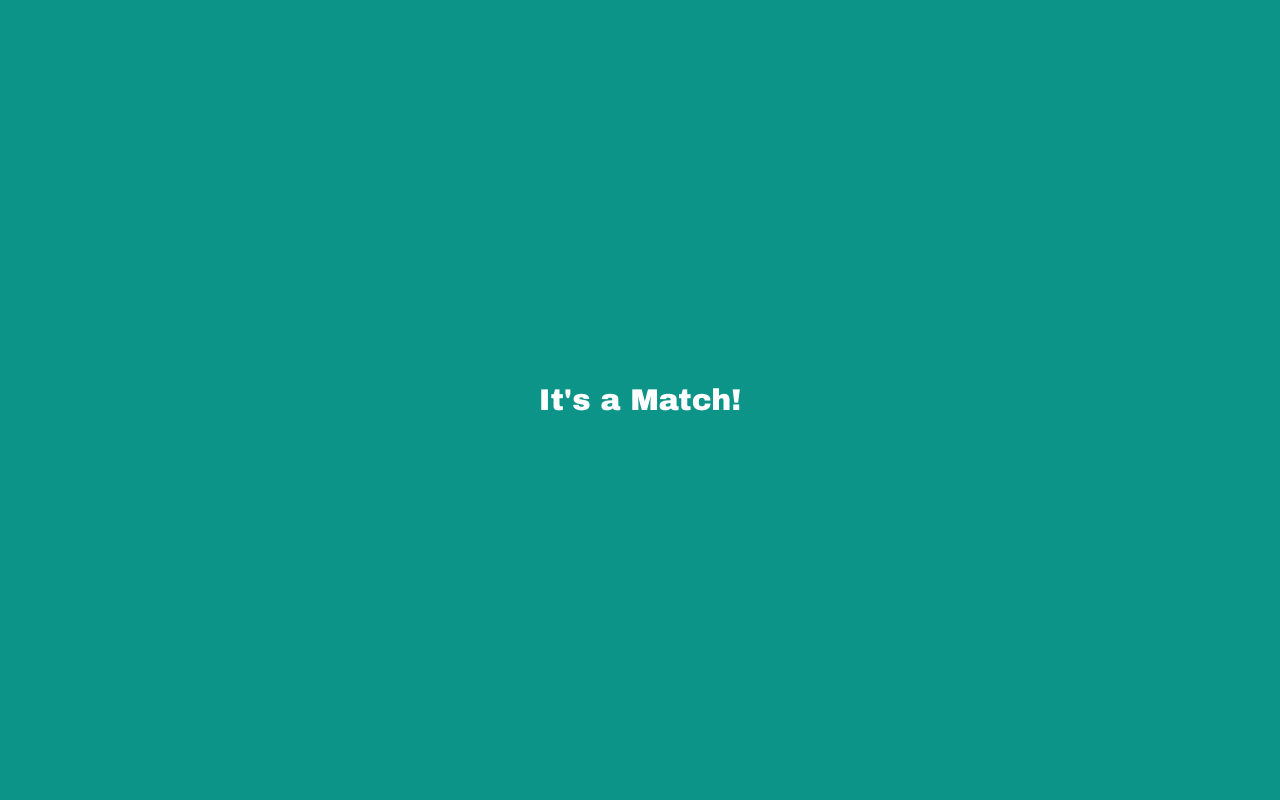
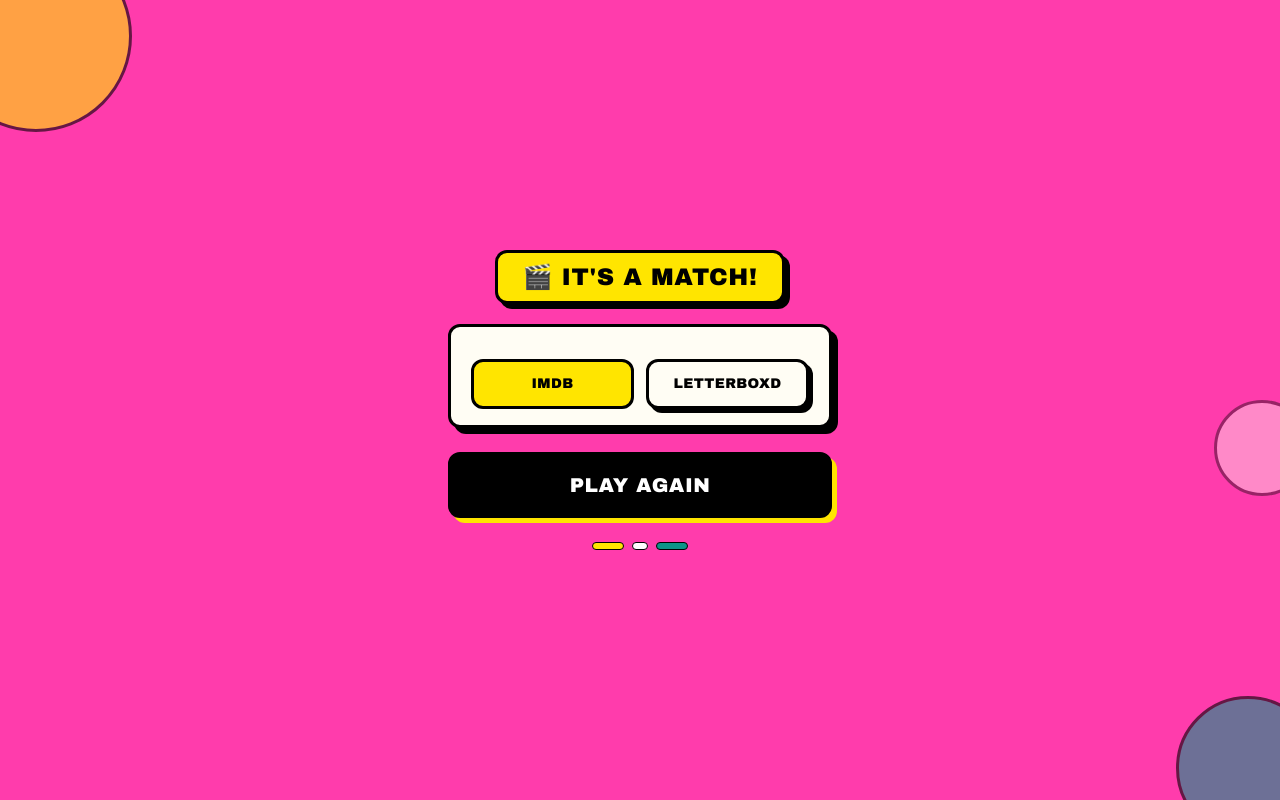
Before and after one commit to xenkou90/movie-roulette-for-two, a Next.js app in the folder client/: page /room/1/match in a window 1280 px wide. Built offline with nearby package versions, Linux system fonts and the light colour scheme.

Commit message:
feat: add match screen with celebration UI and play again button

```diff
--- a/client/src/app/room/[code]/game/page.tsx
+++ b/client/src/app/room/[code]/game/page.tsx
@@ -1,7 +1,7 @@
 "use client";
 
 import { useEffect, useState } from "react";
-import { useParams, useSearchParams } from "next/navigation";
+import { useParams, useSearchParams, useRouter } from "next/navigation";
 import Image from "next/image";
 import socket from "@/lib/socket";
 
@@ -34,6 +34,7 @@
   const searchParams = useSearchParams();
   const code = params.code as string;
   const name = searchParams.get("name") || "Player";
+  const router = useRouter();
 
   const [movie, setMovie] = useState<Movie | null>(null);
   const [isWaiting, setIsWaiting] = useState(false);
@@ -54,9 +55,16 @@
 
     socket.emit("game:ready", { code });
 
+    socket.on("match:found", ({ movie }: { movie: Movie }) => {
+      router.push(
+        `/room/${code}/match?name=${encodeURIComponent(name)}&movieId=${movie.id}&movieTitle=${encodeURIComponent(movie.title)}&moviePoster=${encodeURIComponent(movie.poster_path)}&movieYear=${movie.release_date.split("-")[0]}&imdbId=${movie.imdb_id ?? ""}`
+      );
+    });
+
     return () => {
       socket.off("movie:show");
       socket.off("match:missed");
+      socket.off("match:found");
     };
   }, [code]);
 
--- a/client/src/app/room/[code]/match/page.tsx
+++ b/client/src/app/room/[code]/match/page.tsx
@@ -1,9 +1,179 @@
+"use client";
+
+import { useParams, useSearchParams, useRouter } from "next/navigation";
+import Image from "next/image";
+import { useEffect, useState } from "react";
+
 export default function MatchScreen() {
+  const params = useParams();
+  const searchParams = useSearchParams();
+  const router = useRouter();
+
+  const code = params.code as string;
+  const name = searchParams.get("name") || "Player";
+  const movieTitle = searchParams.get("movieTitle") || "";
+  const moviePoster = searchParams.get("moviePoster") || "";
+  const movieYear = searchParams.get("movieYear") || "";
+  const imdbId = searchParams.get("imdbId") || "";
+
+  const movieId = searchParams.get("movieId") || "";
+
+  const posterUrl = moviePoster
+  ? `https://image.tmdb.org/t/p/w500${moviePoster}`
+  : null;
+
+  const imdbUrl = imdbId
+  ? `https://www.imdb.com/title/${imdbId}/`
+  : `https://www.imdb.com/find/?q=${encodeURIComponent(movieTitle)}`;
+
+  const letterboxdUrl = `https://letterboxd.com/tmdb/${movieId}/`;
+
+  const [show, setShow] = useState(false);
+
+  useEffect(() => {
+    const t = setTimeout(() => setShow(true), 100);
+    return () => clearTimeout(t);
+  }, []);
+
   return (
-    <main className="min-h-screen bg-[#0D9488] flex items-center justify-center p-6">
-      <h1 className="text-white font-[family-name:var(--font-heading)] text-3xl">
-        It&apos;s a Match!
-      </h1>
+    <main className="min-h-screen bg-[#FF3CAC] flex flex-col items-center justify-center p-4 relative overflow-hidden">
+
+      {/* Background decoratvie blobs */}
+      <div className="absolute top-[-60px] left-[-60px] w-48 h-48 rounded-full bg-[#FFE500] border-[3px] border-black opacity-60" />
+      <div className="absolute bottom-[-40px] right-[-40px] w-36 h-36 rounded-full bg-[#0D9488] border-[3px] border-black opacity-60" />
+      <div className="absolute top-1/2 right-[-30px] w-24 h-24 rounded-full bg-[#FFFDF4] border-[3px] border-black opacity-40" />
+
+      {/* Match badge */}
+      <div
+        className={`
+          mb-5 transition-all duration-500
+          ${show ? "opacity-100 translate-y-0" : "opacity-0 -translate-y-4"}
+        `}
+      >
+        <div
+          className="
+            bg-[#FFE500]
+            border-[3px] border-black
+            shadow-[5px_5px_0px_#000000]
+            rounded-xl px-6 py-2
+            font-[family-name:var(--font-heading)]
+            text-2xl uppercase tracking-wide text-black
+          "
+        >
+          🎬 It's a match!
+        </div>
+      </div>
+
+      {/* Card */}
+      <div
+        className={`
+          w-full max-w-sm
+          bg-[#FFFDF4]
+          border-[3px] border-black
+          shadow-[6px_6px_0px_#000000]
+          rounded-xl overflow-hidden
+          transition-all duration-700 delay-100
+          ${show ? "opacity-100 scale-100" : "opacity-0 scale-95"}
+        `}
+      >
+        {/* Poster */}
+        {posterUrl && (
+          <div className="bg-white p-4 pb-3">
+            <div className="relative w-full aspect-[2/3] rounded-lg overflow-hidden border border-black/10">
+              <Image
+                src={posterUrl}
+                alt={movieTitle}
+                fill
+                className="object-cover"
+                sizes="(max-width: 384px) 80vw, 320px"
+              />
+            </div>
+          </div>
+        )}
+
+        {/* Info */}
+        <div className="px-5 py-4 flex flex-col items-center gap-2">
+          <h2
+            className="
+              font-[family-name:var(--font-heading)]
+              text-xl text-black text-center uppercase leading-tight
+            "
+          >
+            {movieTitle}
+          </h2>
+
+          {movieYear && (
+            <span className="font-[family-name:var(--font-mono)] text-xs text-black/50">
+              {movieYear}
+            </span>
+          )}
+
+          {/* IMDB + Letterboxd */}
+          <div className="flex gap-3 w-full mt-2">
+            <a
+              href={imdbUrl}
+              target="_blank"
+              rel="noopener noreferrer"
+              className="
+                flex-1 text-center
+                bg-[#FFE500]
+                border-[3px] border-black
+                rounded-xl py-3
+                font-[family-name:var(--font-heading)]
+                text-sm text-black uppercase tracking-wide
+                active:translate-x-[3px] active:translate-y-[3px] active:shadow-none
+                transition-all duration-75
+              "
+            >
+              IMDB
+            </a>
+
+            <a
+              href={letterboxdUrl}
+              target="_blank"
+              rel="noopener noreferrer"
+              className="
+                flex-1 text-center
+                bg-[#FFFDF4]
+                border-[3px] border-black
+                shadow-[4px_4px_0px_#000000]
+                rounded-xl py-3
+                font-[family-name:var(--font-heading)]
+                text-sm text-black uppercase tracking-wide
+                active:translate-x-[3px] active:translate-y-[3px] active:shadow-none
+                transition-all duration-75
+              "
+            >
+              Letterboxd
+            </a>
+          </div>
+        </div>
+      </div>
+
+      {/* Play Again */}
+      <button
+        onClick={() => router.push("/")}
+        className={`
+          mt-6 w-full max-w-sm
+          bg-black
+          border-[3px] border-black
+          shadow-[5px_5px_0px_#FFE500]
+          rounded-xl py-4
+          font-[family-name:var(--font-heading)]
+          text-xl text-white uppercase tracking-wide
+          active:translate-x-[3px] active:translate-y-[3px] active:shadow-none
+          transition-all duration-75
+          ${show ? "opacity-100" : "opacity-0"}
+        `}
+      >
+        Play Again
+      </button>
+
+      <div className="flex gap-2 mt-6">
+        <div className="w-8 h-2 rounded-full bg-[#FFE500] border border-black" />
+        <div className="w-4 h-2 rounded-full bg-white border border-black" />
+        <div className="w-8 h-2 rounded-full bg-[#0D9488] border border-black" />
+      </div>
     </main>
   );
 }
```
